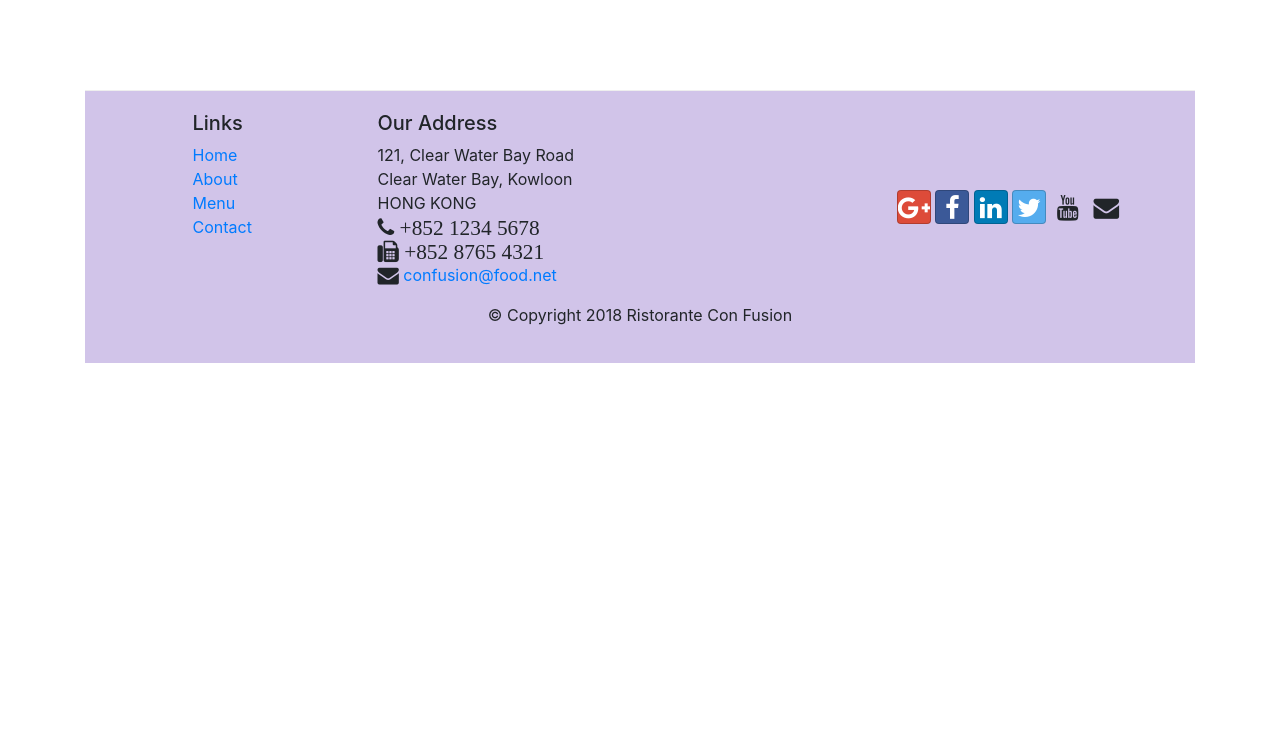
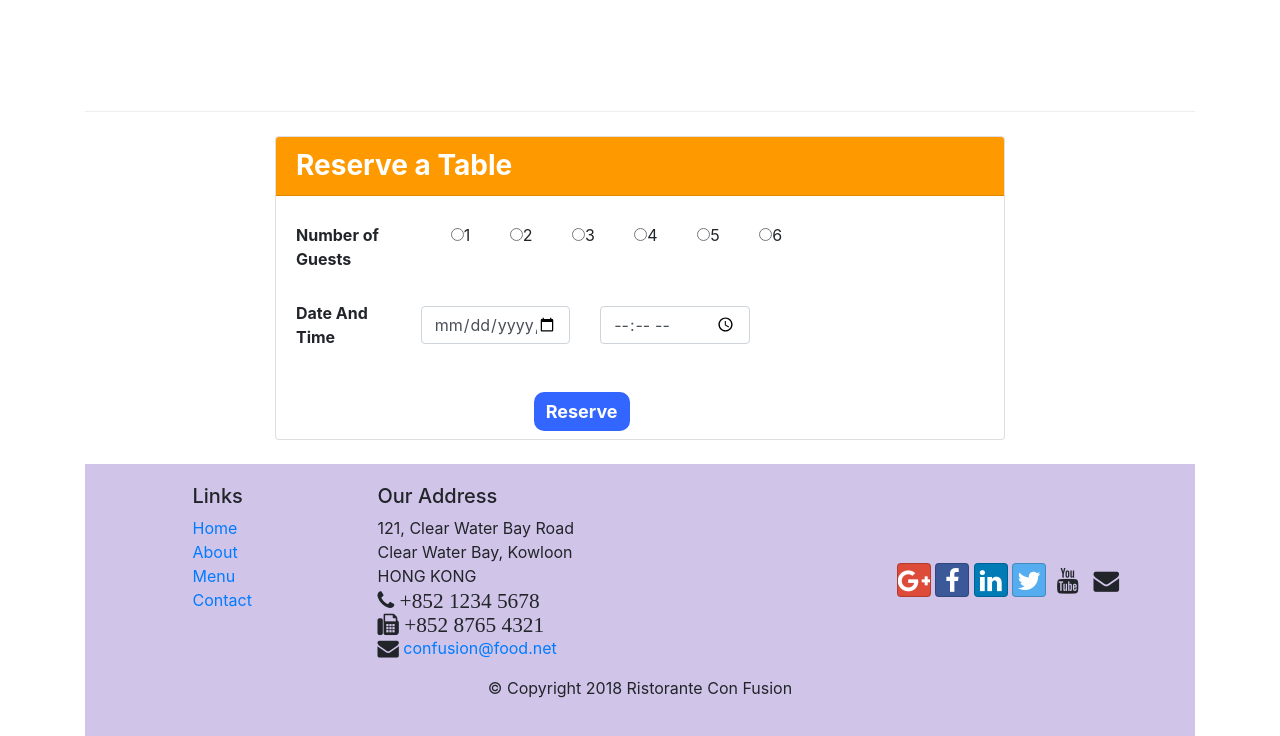
Before and after one commit to gargp1065/bootstrap, a website: page index.html in a window 1280 px wide. Shown: the part 1422-2158 px from the top of the page. Before the commit the page ends 1785 px from the top, so only its background shows below. Drawn offline with nearby package versions, Linux system fonts and the light colour scheme.

Commit message:
Form Added

```diff
--- a/css/style.css
+++ b/css/style.css
@@ -34,3 +34,33 @@ body {
 .navbar-dark {
     background-color: #512DA8;
 }
+
+input[type="radio"] {
+    margin: 12px 0 0 35px;
+}
+input[type="datetime-local"] {
+    margin: 12px 0 0 5px
+}
+
+input[type="time"] {
+    margin: 12px 0 0 5px
+}
+
+.button {
+    background-color: #3366ff;
+    color: white;
+    border: none;
+    border-radius: 10px;
+    font-size: 18px;
+    margin-bottom: 8px;
+}
+
+.button1 {
+    background-color: #ff9900;
+    font-size: 20px;
+    color: black;
+}
+
+.card-heading {
+    background-color: #ff9900;
+}
--- a/index.html
+++ b/index.html
@@ -35,12 +35,15 @@
     <header class = "jumbotron">
         <div class="container">
             <div class="row-header row">
-                <div class="col-12 col-sm-8">
+                <div class="col-12 col-sm-6">
                     <h1>Ristorante Con Fusion</h1>
                     <p>We take inspiration from the World's best cuisines, and create a unique fusion experience. Our lipsmacking creations will tickle your culinary senses!</p>
                 </div>
-                <div class = "col-12 col-sm align-self-center">
+                <div class = "col-12 col-sm-3 align-self-center">
                     <img src = "img/logo.png" class="img-fluid">
+                </div>
+                <div class="col-12 col-sm-3 mt-4">
+                    <button tpye="button" class="btn btn-secondary button1" onclick="window.location.href='#reserve'">Reserve Table</button>
                 </div>
             </div>
         </div>
@@ -69,11 +72,11 @@
             </div>
             <div class = "col col-sm order-sm-first col-md">
                 <div class="media">
-                    <img class="d-flex mr-3 img-thumbnail align-self-center" src="img/buffet.png" alt="buffet">
                     <div class="media-body">
-                        <h2 class="mt-0">Weekend Grand Buffet</h2>
+                        <h2 class="mt-0">Weekend Grand Buffet <span class="badge badge-danger">NEW</span></h2>
                         <p class="d-none d-sm-block">Featuring mouthwatering combinations with a choice of five different salads, six enticing appetizers, six main entrees and five choicest desserts. Free flowing bubbly and soft drinks. All for just $19.99 per person </p>
                     </div>
+                    <img class="d-flex mr-8 img-thumbnail align-self-center" src="img/buffet.png" alt="buffet">
                 </div>
              </div>
         </div>
@@ -88,13 +91,52 @@
                     <div class="media-body">
                         <h2 class="mt-0">Alberto Somayya</h2>
                         <h4>Executive Chef</h4>
-                        <p>Award winning three-star Michelin chef with wide International experience having worked closely with whos-who in the culinary world, he specializes in creating mouthwatering Indo-Italian fusion experiences. </p>
+                        <p class="d-none d-sm-block">Award winning three-star Michelin chef with wide International experience having worked closely with whos-who in the culinary world, he specializes in creating mouthwatering Indo-Italian fusion experiences. </p>
                     </div>
                 </div>
             </div>
         </div>
 
-    <footer class = "footer">
+        <div class="row" id="reserve">
+            <div class="col-12 col-sm-8 offset-sm-2 mt-4">
+                <div class="card">
+                    <h3 class="card-header card-heading text-white"><b>Reserve a Table</b></h3>
+                    <div class="card-body">
+                        <form>
+                            <div class="form-group row">
+                                <label for="guests" class="col-md-2 col-form-label"><b>Number of Guests</b></label>
+                                <div class="col-md-10">
+                                    <label class="radio-inline"><input type="radio" name="optradio">1</label>
+                                    <label class="radio-inline"><input type="radio" name="optradio">2</label>
+                                    <label class="radio-inline"><input type="radio" name="optradio">3</label>
+                                    <label class="radio-inline"><input type="radio" name="optradio">4</label>
+                                    <label class="radio-inline"><input type="radio" name="optradio">5</label>
+                                    <label class="radio-inline"><input type="radio" name="optradio">6</label>
+                                </div>
+                            </div>
+
+                            <div class="form-group row">
+                                <label for="datetime" class="col-md-2 col-form-label"><b>Date And Time</b></label>
+                                <div class="col-md-3">
+                                    <input type="datetime-local" class="form-control" id="datetime" name="datetime" palceholder="Date">
+                                </div>
+                                <div class="col-md-3">
+                                    <input type="time" class="form-control" id="datetime" class="datetime" placeholder="Time">
+                                </div>
+
+                            </div>
+                        </form>
+                    </div>
+                    <div class="col-md-6 offset-sm-4">
+                        <button class="btn button" type="submit"><b>Reserve</b></button>
+                    </div>
+                </div>
+            </div>
+        </div>
+
+
+
+    <footer class = "footer mt-4">
         <div class="container">
             <div class="row">
                 <div class = "col-4 offset-1 col-sm-2">
```
